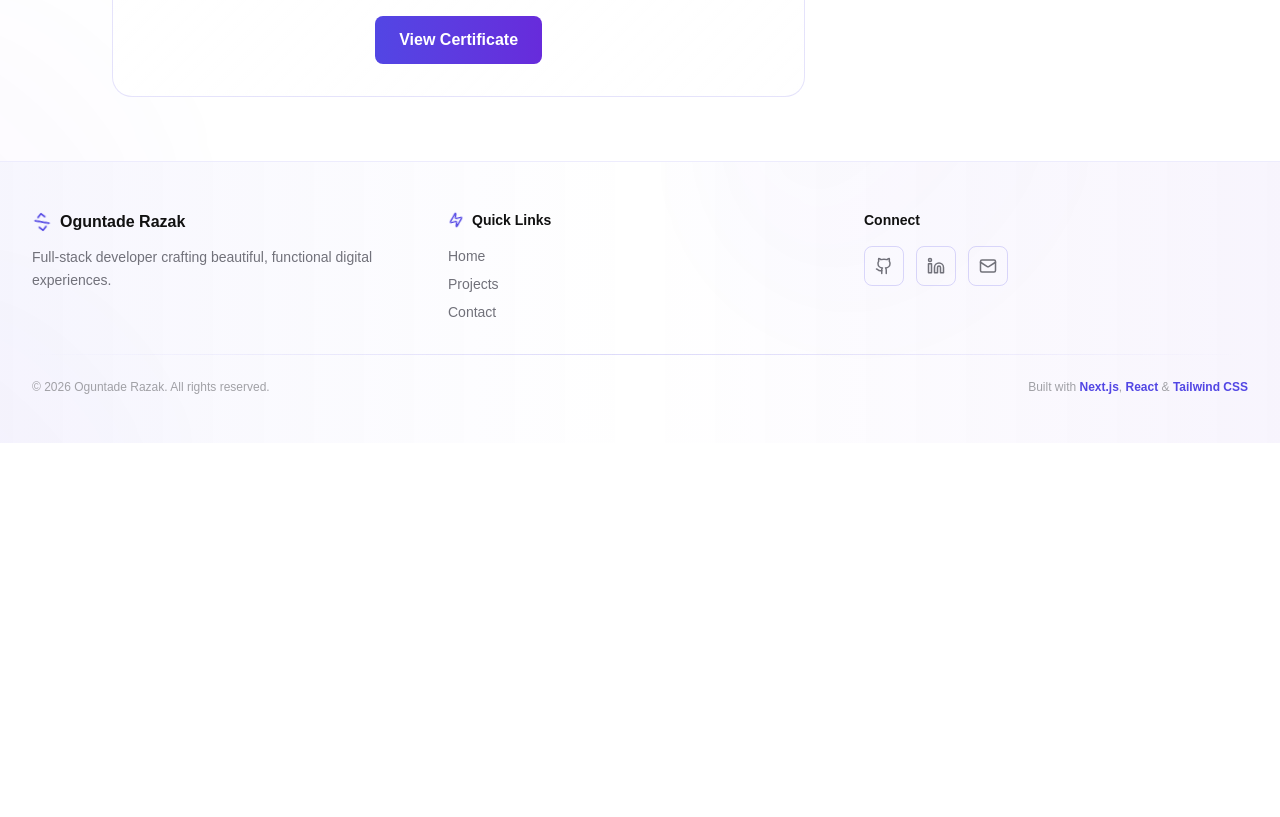
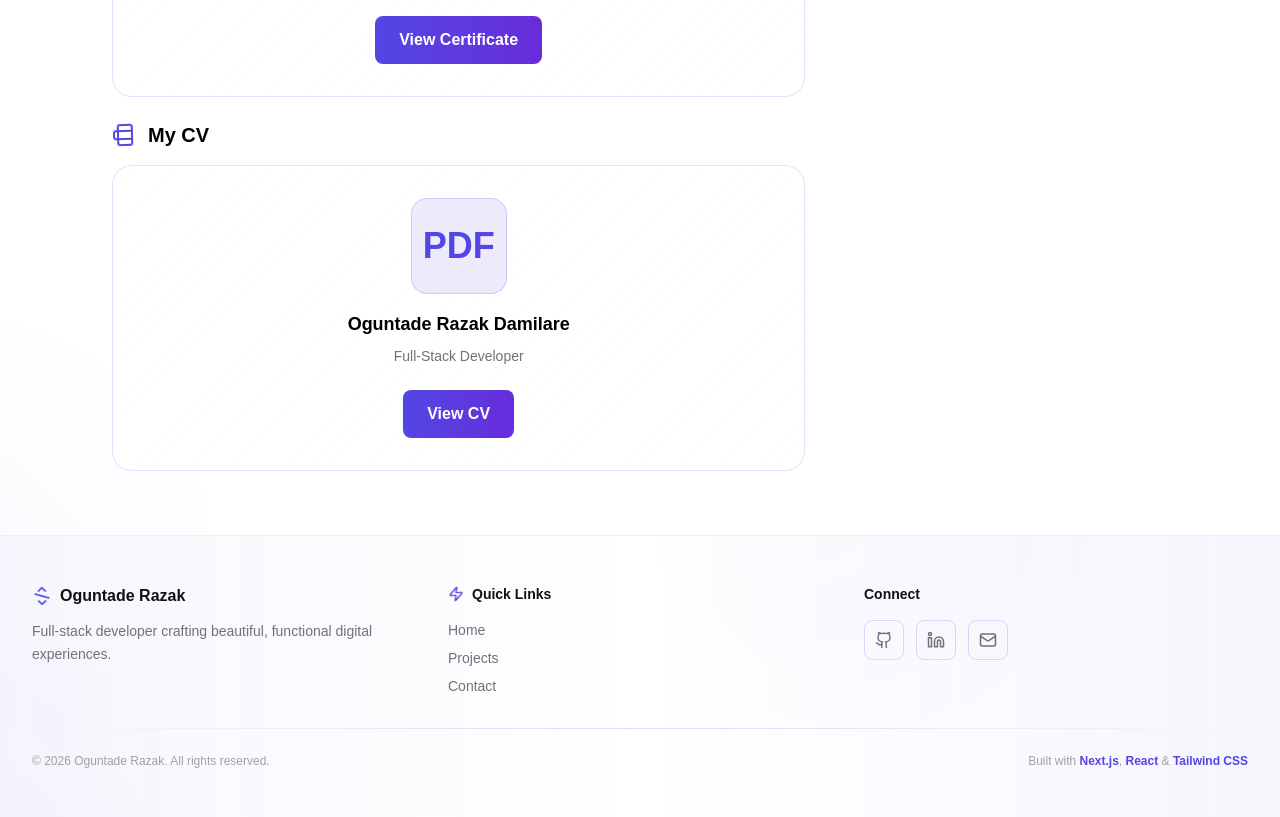
Before and after one commit to Superbdude/my-website, a Next.js app: page /about in a window 1280 px wide. Shown: the part 1620-2437 px from the top of the page. Before the commit the page ends 2063 px from the top, so only its background shows below. Built offline with nearby package versions, Linux system fonts and the light colour scheme.

Commit message:
Add CV viewing section to about page

```diff
--- a/src/app/about/page.tsx
+++ b/src/app/about/page.tsx
@@ -176,6 +176,38 @@
               </div>
             </section>
 
+            {/* CV Section */}
+            <section className="scale-in fade-in" style={{ animationDelay: "0.45s" }}>
+              <div className="flex items-center gap-3 mb-4">
+                <Briefcase className="text-[#5246e4] animate-icon-spin" size={24} />
+                <h2 className="text-black font-bold text-xl">My CV</h2>
+              </div>
+              <div className="premium-card p-8 text-center hover-lift">
+                {/* PDF Icon */}
+                <div className="w-24 h-24 flex items-center justify-center bg-gradient-to-br from-[#5246e4]/10 to-[#672bdb]/10 rounded-2xl border border-[#5246e4]/20 mx-auto mb-4">
+                  <span className="text-[#5246e4] font-bold text-4xl">PDF</span>
+                </div>
+
+                <h3 className="text-black font-semibold text-lg mb-2">
+                  Oguntade Razak Damilare
+                </h3>
+
+                <p className="text-[#71717a] text-sm mb-6">
+                  Full-Stack Developer
+                </p>
+
+                {/* Button to open PDF */}
+                <a
+                  href="/certificates/cv.pdf"
+                  target="_blank"
+                  rel="noopener noreferrer"
+                  className="inline-flex items-center gap-2 px-6 py-3 bg-gradient-to-r from-[#5246e4] to-[#672bdb] text-white rounded-lg font-semibold hover:shadow-lg hover:shadow-[#5246e4]/30 transition-all duration-300"
+                >
+                  View CV
+                </a>
+              </div>
+            </section>
+
           </div>
 
           {/* Sidebar: Skills */}
```
